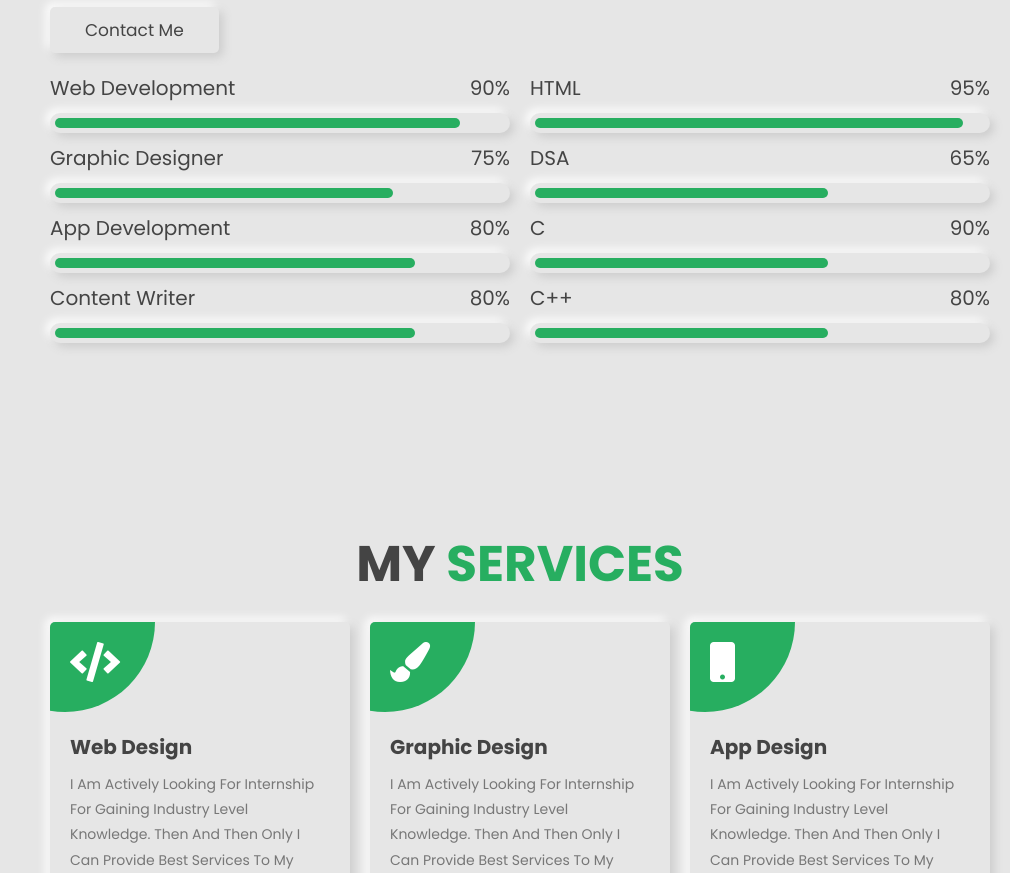
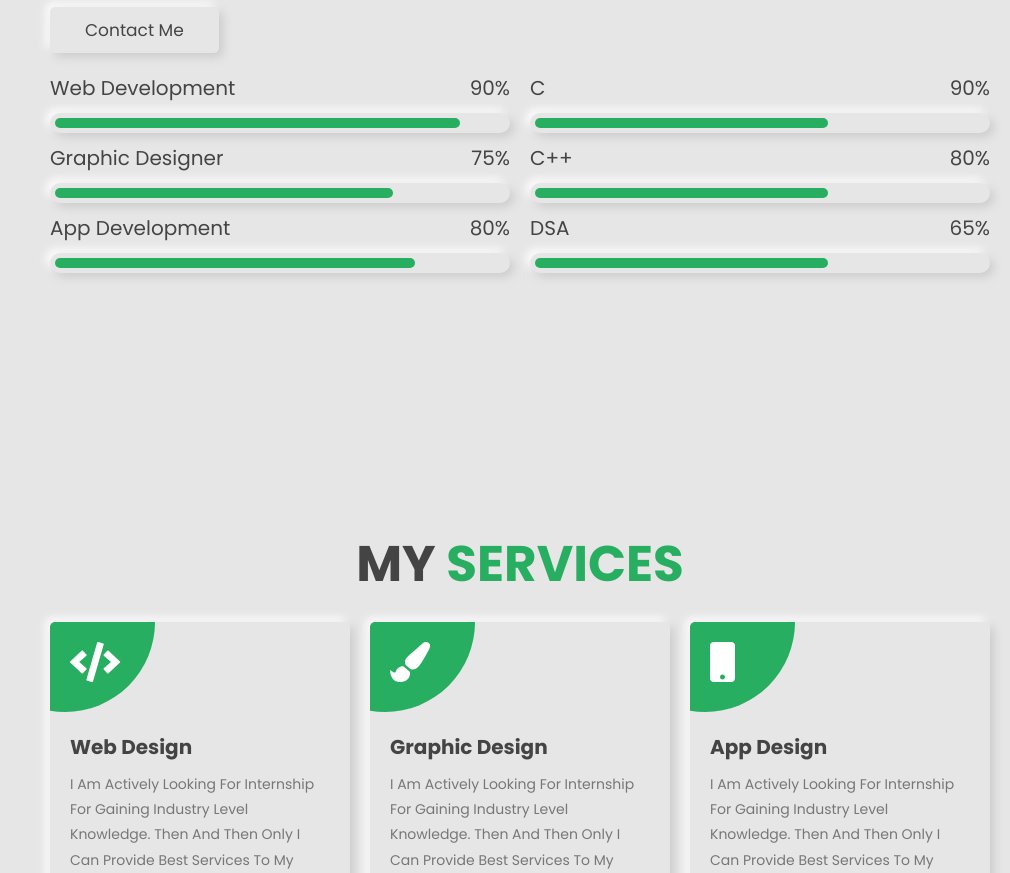
Before and after one commit to thesadikkhatik/sadikkhatik, a plain HTML site: page index.html in a window 1280 px wide. Shown: the part 1093-1966 px from the top of the page, without its empty margins (270-1280 px from the left). Drawn offline with Linux system fonts and the light colour scheme.

Commit message:
Update index.html

```diff
--- a/index.html
+++ b/index.html
@@ -113,20 +113,19 @@
             <div class="bar bar-1-2"><span></span></div>
             <h3> App Development <span>80%</span> </h3>
             <div class="bar bar-1-3"><span></span></div>
-            <h3> Content Writer<span>80%</span> </h3>
-            <div class="bar bar-1-3"><span></span></div>
+
 
 
         </div>
 
         <div class="progress">
-            <h3> HTML <span>95%</span> </h3>
-            <div class="bar bar-2-1"><span></span></div>
-            <h3> DSA <span>65%</span> </h3>
-            <div class="bar bar-2-3"><span></span></div>
+
+
             <h3> C <span>90%</span> </h3>
             <div class="bar bar-2-3"><span></span></div>
             <h3> C++ <span>80%</span> </h3>
+            <div class="bar bar-2-3"><span></span></div>
+            <h3> DSA <span>65%</span> </h3>
             <div class="bar bar-2-3"><span></span></div>
         </div>
 
```
